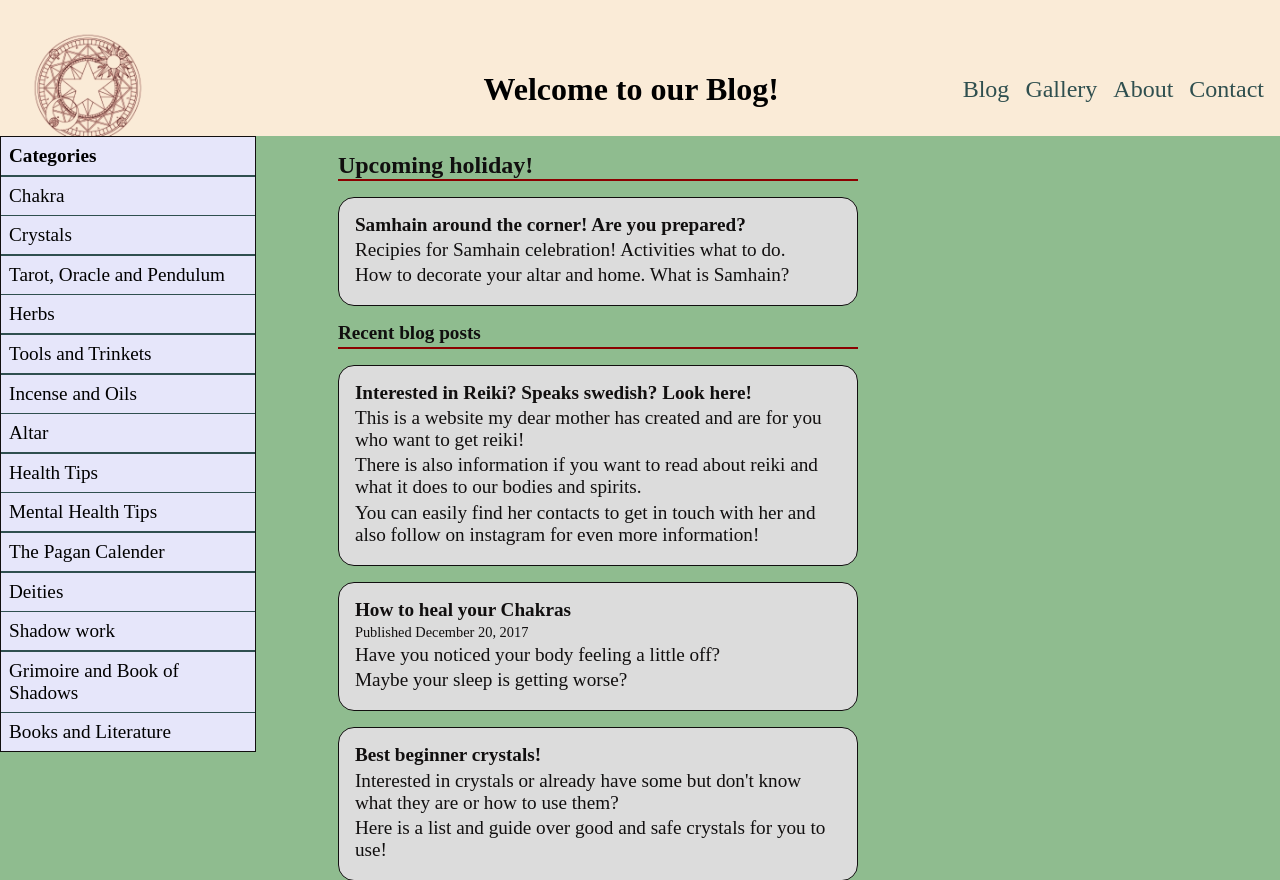
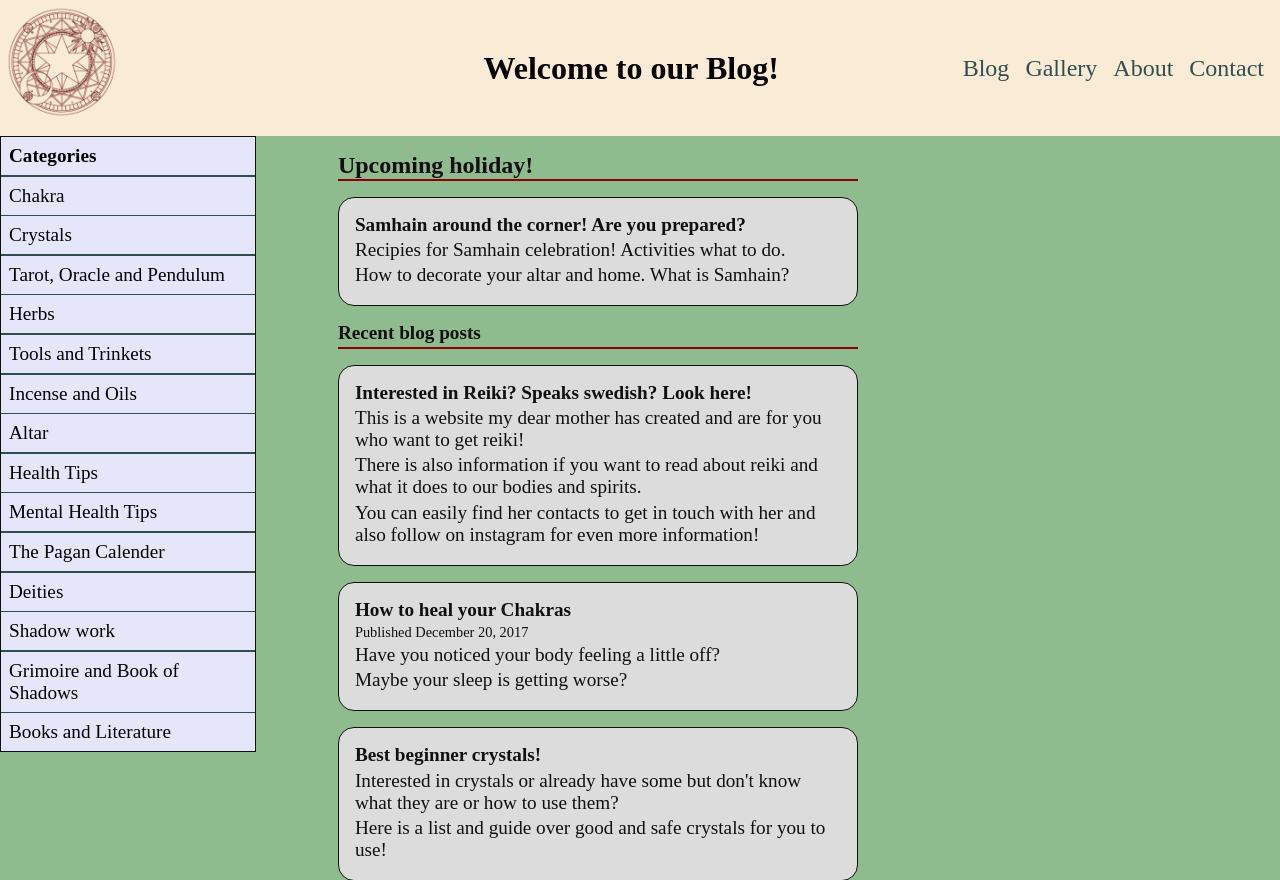
Before and after one commit to FrozenSayuu/FinalProjectCourse1, a PHP site: page /html/blog.html in a window 1280 px wide. Shown: the top 880 px of the page. Run offline with PHP 8.4, Linux system fonts and the light colour scheme.

Commit message:
Fixed symbol responsive

```diff
--- a/css/blog.css
+++ b/css/blog.css
@@ -128,6 +128,7 @@ body
     {
         height: 80%;
         width: 55%;
+        margin: 2%;
     }
 }
 
```
